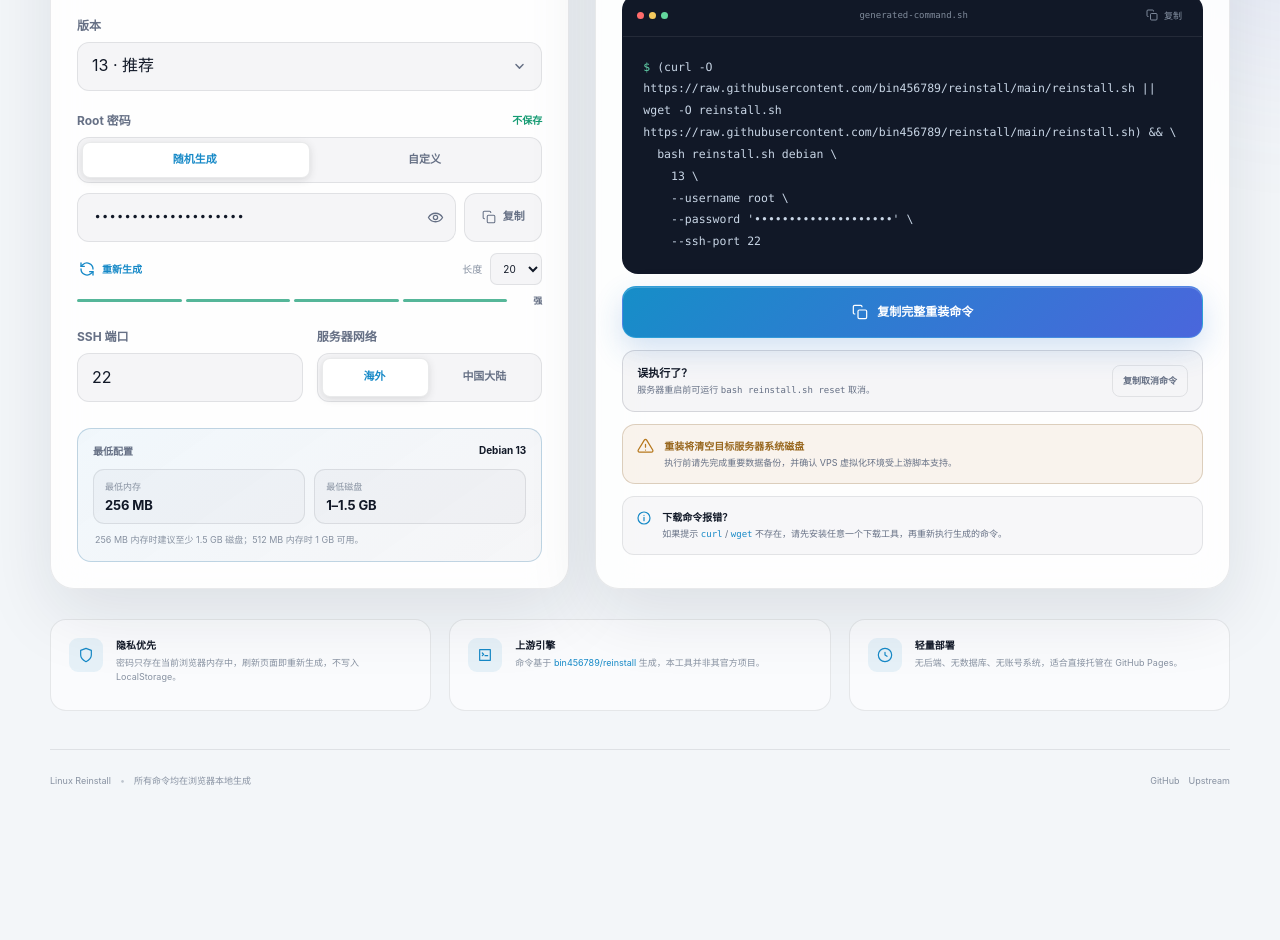
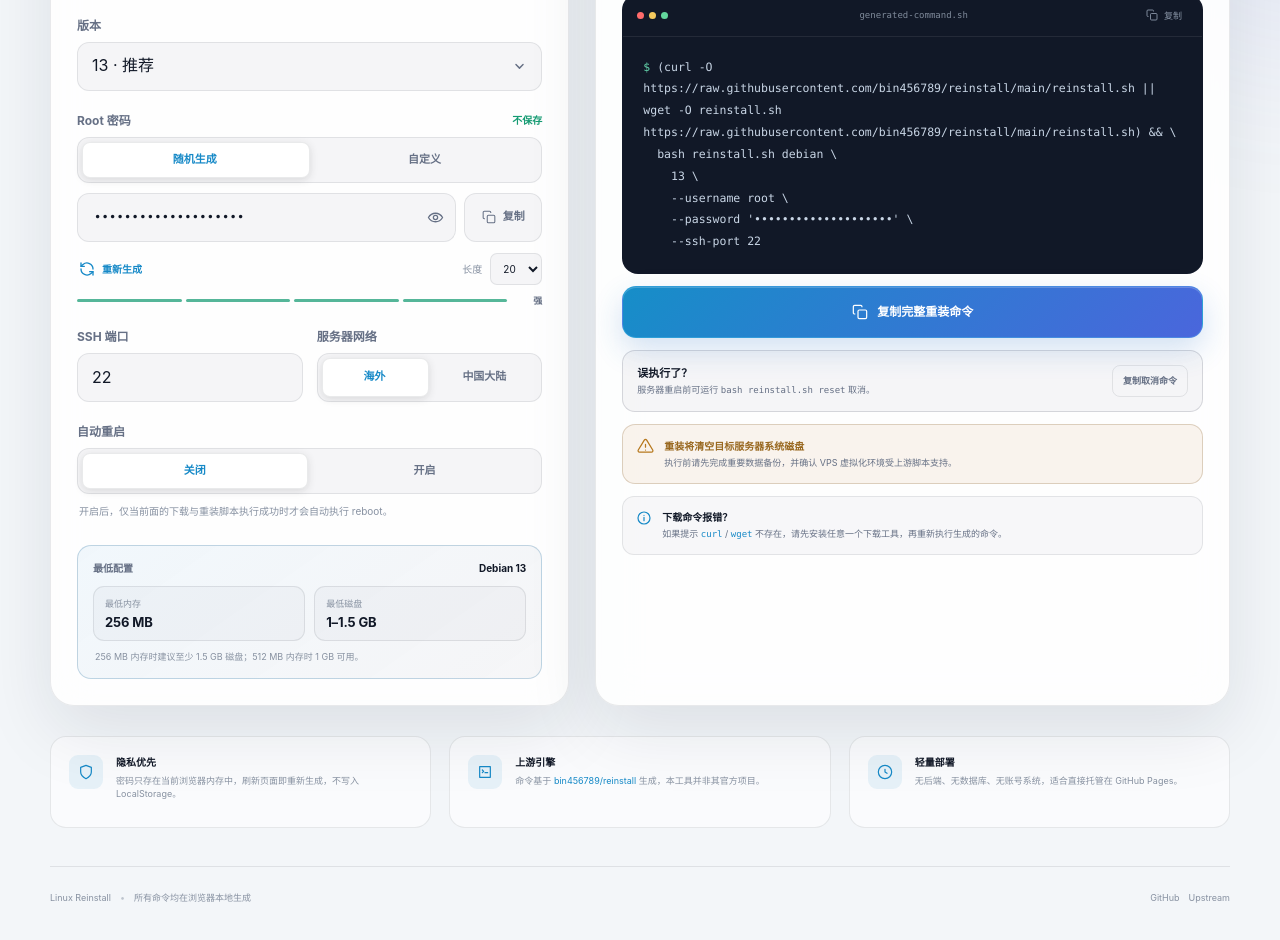
Before and after one commit to kkx999/Linux-Reinstall, a plain HTML site: page index.html in a window 1280 px wide. Shown: the part 711-1651 px from the top of the page. Before the commit the page ends 1534 px from the top, so only its background shows below. Drawn offline with Linux system fonts and the light colour scheme.

Commit message:
ui: add automatic reboot toggle

```diff
--- a/index.html
+++ b/index.html
@@ -166,6 +166,15 @@
               </div>
             </div>
           </div>
+
+          <div class="field-group">
+            <label>自动重启</label>
+            <div class="segmented" role="group" aria-label="重装命令执行完成后是否自动重启">
+              <button type="button" class="segment active" data-auto-reboot="off">关闭</button>
+              <button type="button" class="segment" data-auto-reboot="on">开启</button>
+            </div>
+            <p class="field-hint">开启后，仅当前面的下载与重装脚本执行成功时才会自动执行 reboot。</p>
+          </div>
         </div>
       </div>
 
```
